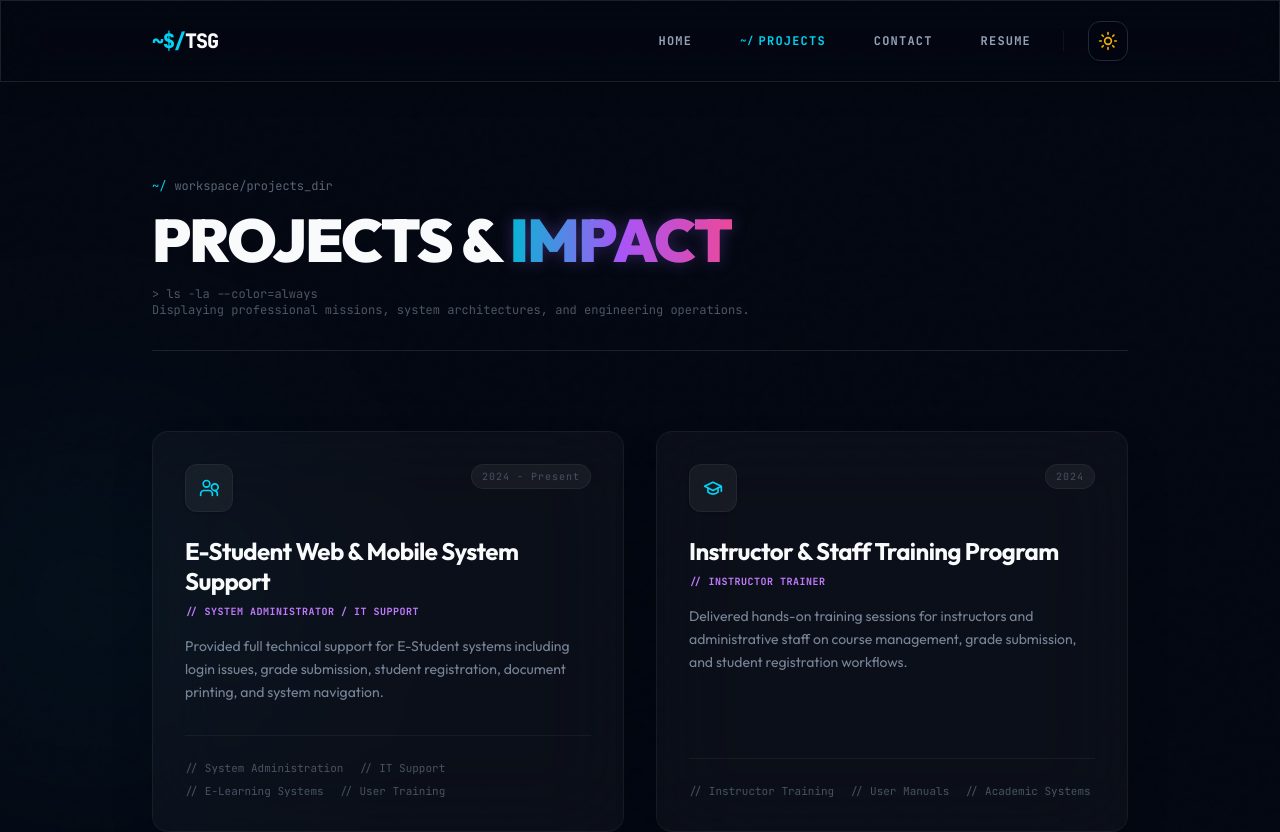
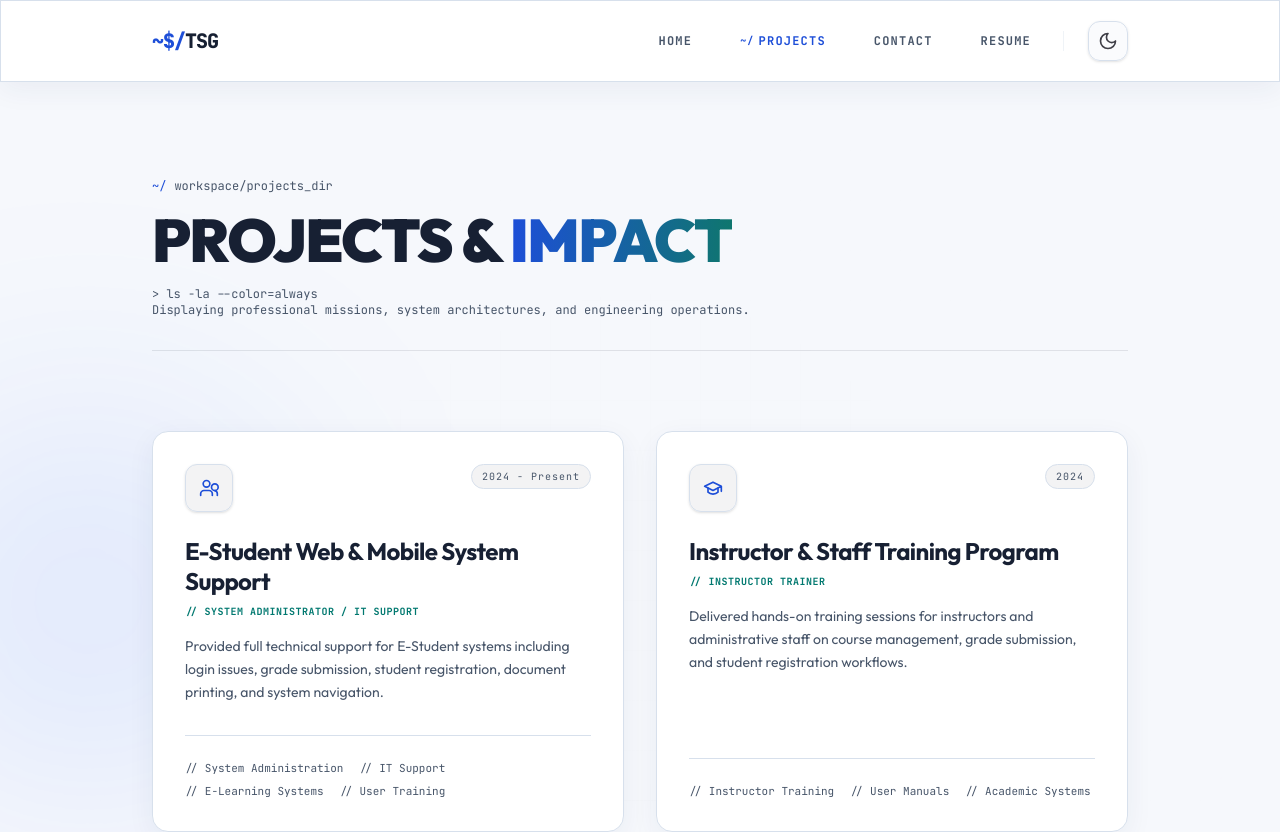
Before and after one commit to teme2127/Portfolio, a Next.js app: page /projects in a window 1280 px wide. Shown: the top 832 px of the page. Built offline with nearby package versions, Linux system fonts and the light colour scheme.

Commit message:
Refresh portfolio with readable blue and slate color themes

```diff
--- a/app/components/Footer.tsx
+++ b/app/components/Footer.tsx
@@ -6,7 +6,7 @@ export default function Footer() {
       <div className="mx-auto max-w-5xl px-6 py-10">
         <div className="flex flex-col items-center justify-between gap-4 sm:flex-row">
           <p className="font-mono text-[10px] text-muted-foreground uppercase tracking-widest text-center sm:text-left">
-            © {new Date().getFullYear()} Temesgen Sisay <span className="text-purple-500">•</span> Crafted with Precision
+            © {new Date().getFullYear()} Temesgen Sisay <span className="text-teal-700 dark:text-teal-300">•</span> Crafted with Precision
           </p>
           <div className="flex gap-6 font-mono text-[10px] uppercase tracking-widest">
             <Link href="/" className="text-muted-foreground hover:text-foreground transition-colors">
--- a/app/components/Navbar.tsx
+++ b/app/components/Navbar.tsx
@@ -16,11 +16,11 @@ export default function Navbar() {
   ];
 
   return (
-    <header className="glass sticky top-0 z-50 border-b border-white/5 dark:border-white/5 bg-background/60 backdrop-blur-md">
+    <header className="glass sticky top-0 z-50 border-b border-border dark:border-border bg-background/60 backdrop-blur-md">
       <nav className="mx-auto flex max-w-5xl items-center justify-between px-6 py-5">
         <Link href="/" className="font-mono text-xl font-extrabold tracking-tighter text-foreground hover:opacity-80 transition-opacity">
-          <span className="text-cyan-600 dark:text-cyan-400">~$/</span>TSG
-          <span className="animate-blink font-bold text-purple-500">_</span>
+          <span className="text-primary">~$/</span>TSG
+          <span className="animate-blink font-bold text-teal-700 dark:text-teal-300">_</span>
         </Link>
 
         <div className="flex items-center gap-6">
@@ -34,12 +34,12 @@ export default function Navbar() {
                     href={link.href}
                     className={`font-mono text-xs font-bold uppercase tracking-widest transition-all relative py-1 px-2 flex items-center gap-1 ${
                       isActive
-                        ? "text-cyan-600 dark:text-cyan-400"
+                        ? "text-primary"
                         : "text-muted-foreground hover:text-foreground"
                     }`}
                   >
                     {isActive && (
-                      <span className="text-cyan-600 dark:text-cyan-400 select-none text-[10px]">~/</span>
+                      <span className="text-primary select-none text-[10px]">~/</span>
                     )}
                     {link.name}
                   </Link>
@@ -72,12 +72,12 @@ export default function Navbar() {
                       onClick={() => setMenuOpen(false)}
                       className={`font-mono text-sm font-bold uppercase tracking-widest transition-all py-2 px-2 flex items-center gap-1 ${
                         isActive
-                          ? "text-cyan-600 dark:text-cyan-400"
+                          ? "text-primary"
                           : "text-muted-foreground hover:text-foreground"
                       }`}
                     >
                       {isActive && (
-                        <span className="text-cyan-600 dark:text-cyan-400 select-none text-[10px]">~/</span>
+                        <span className="text-primary select-none text-[10px]">~/</span>
                       )}
                       {link.name}
                     </Link>
--- a/app/components/ThemeToggle.tsx
+++ b/app/components/ThemeToggle.tsx
@@ -6,19 +6,19 @@ import { useSyncExternalStore } from "react";
 const subscribe = () => () => {};
 
 export default function ThemeToggle() {
-  const { theme, setTheme } = useTheme();
+  const { resolvedTheme, setTheme } = useTheme();
   const mounted = useSyncExternalStore(subscribe, () => true, () => false);
 
   if (!mounted) return <div className="w-10 h-10" />;
 
   return (
     <button
-      onClick={() => setTheme(theme === "dark" ? "light" : "dark")}
+      onClick={() => setTheme(resolvedTheme === "dark" ? "light" : "dark")}
       className="inline-flex h-10 w-10 items-center justify-center rounded-xl border border-border bg-background/50 backdrop-blur-sm text-sm font-medium transition-all hover:bg-accent hover:scale-110 active:scale-95 shadow-sm"
       aria-label="Toggle theme"
     >
-      {theme === "dark" ? (
-        <svg xmlns="http://www.w3.org/2000/svg" width="20" height="20" viewBox="0 0 24 24" fill="none" stroke="currentColor" strokeWidth="2" strokeLinecap="round" strokeLinejoin="round" className="text-yellow-500"><circle cx="12" cy="12" r="4"/><path d="M12 2v2"/><path d="M12 20v2"/><path d="m4.93 4.93 1.41 1.41"/><path d="m17.66 17.66 1.41 1.41"/><path d="M2 12h2"/><path d="M20 12h2"/><path d="m6.34 17.66-1.41 1.41"/><path d="m19.07 4.93-1.41 1.41"/></svg>
+      {resolvedTheme === "dark" ? (
+        <svg xmlns="http://www.w3.org/2000/svg" width="20" height="20" viewBox="0 0 24 24" fill="none" stroke="currentColor" strokeWidth="2" strokeLinecap="round" strokeLinejoin="round" className="text-amber-700 dark:text-amber-300"><circle cx="12" cy="12" r="4"/><path d="M12 2v2"/><path d="M12 20v2"/><path d="m4.93 4.93 1.41 1.41"/><path d="m17.66 17.66 1.41 1.41"/><path d="M2 12h2"/><path d="M20 12h2"/><path d="m6.34 17.66-1.41 1.41"/><path d="m19.07 4.93-1.41 1.41"/></svg>
       ) : (
         <svg xmlns="http://www.w3.org/2000/svg" width="20" height="20" viewBox="0 0 24 24" fill="none" stroke="currentColor" strokeWidth="2" strokeLinecap="round" strokeLinejoin="round" className="text-zinc-700"><path d="M12 3a6 6 0 0 0 9 9 9 9 0 1 1-9-9Z"/></svg>
       )}
--- a/app/globals.css
+++ b/app/globals.css
@@ -39,48 +39,54 @@
 
 @layer base {
   :root {
-    --background: hsl(0 0% 100%);
-    --foreground: hsl(222.2 84% 4.9%);
-    --card: hsl(0 0% 100%);
-    --card-foreground: hsl(222.2 84% 4.9%);
-    --popover: hsl(0 0% 100%);
-    --popover-foreground: hsl(222.2 84% 4.9%);
-    --primary: hsl(221.2 83.2% 53.3%);
-    --primary-foreground: hsl(210 40% 98%);
-    --secondary: hsl(210 40% 96.1%);
-    --secondary-foreground: hsl(222.2 47.4% 11.2%);
-    --muted: hsl(210 40% 96.1%);
-    --muted-foreground: hsl(215.4 16.3% 46.9%);
-    --accent: hsl(210 40% 96.1%);
-    --accent-foreground: hsl(222.2 47.4% 11.2%);
-    --destructive: hsl(0 84.2% 60.2%);
-    --destructive-foreground: hsl(210 40% 98%);
-    --border: hsl(214.3 31.8% 91.4%);
-    --input: hsl(214.3 31.8% 91.4%);
-    --ring: hsl(221.2 83.2% 53.3%);
+    --background: #f6f8fc;
+    --foreground: #172033;
+    --card: #ffffff;
+    --card-foreground: #172033;
+    --popover: #ffffff;
+    --popover-foreground: #172033;
+    --primary: #1d4ed8;
+    --primary-foreground: #ffffff;
+    --secondary: #eaf0f8;
+    --secondary-foreground: #334155;
+    --muted: #eaf0f8;
+    --muted-foreground: #475569;
+    --accent: #e8f0ff;
+    --accent-foreground: #1d4ed8;
+    --destructive: #b91c1c;
+    --destructive-foreground: #ffffff;
+    --border: #d7e0ec;
+    --input: #d7e0ec;
+    --ring: #2563eb;
     --radius: 1rem;
+    --highlight-start: #1d4ed8;
+    --highlight-end: #0f766e;
+    --surface-shadow: 0 8px 28px rgb(30 58 95 / 0.06);
   }
 
   .dark {
-    --background: hsl(224 71% 4%);
-    --foreground: hsl(210 40% 98%);
-    --card: hsl(224 71% 4%);
-    --card-foreground: hsl(210 40% 98%);
-    --popover: hsl(224 71% 4%);
-    --popover-foreground: hsl(210 40% 98%);
-    --primary: hsl(210 40% 98%);
-    --primary-foreground: hsl(222.2 47.4% 11.2%);
-    --secondary: hsl(217.2 32.6% 17.5%);
-    --secondary-foreground: hsl(210 40% 98%);
-    --muted: hsl(217.2 32.6% 17.5%);
-    --muted-foreground: hsl(215 20.2% 65.1%);
-    --accent: hsl(217.2 32.6% 17.5%);
-    --accent-foreground: hsl(210 40% 98%);
-    --destructive: hsl(0 62.8% 30.6%);
-    --destructive-foreground: hsl(210 40% 98%);
-    --border: hsl(217.2 32.6% 17.5%);
-    --input: hsl(217.2 32.6% 17.5%);
-    --ring: hsl(224.3 76.3% 48%);
+    --background: #111827;
+    --foreground: #f1f5f9;
+    --card: #1e293b;
+    --card-foreground: #f1f5f9;
+    --popover: #1e293b;
+    --popover-foreground: #f1f5f9;
+    --primary: #93c5fd;
+    --primary-foreground: #111827;
+    --secondary: #28364a;
+    --secondary-foreground: #e2e8f0;
+    --muted: #28364a;
+    --muted-foreground: #cbd5e1;
+    --accent: #253858;
+    --accent-foreground: #bfdbfe;
+    --destructive: #fca5a5;
+    --destructive-foreground: #111827;
+    --border: #41516a;
+    --input: #41516a;
+    --ring: #93c5fd;
+    --highlight-start: #93c5fd;
+    --highlight-end: #5eead4;
+    --surface-shadow: 0 8px 28px rgb(0 0 0 / 0.14);
   }
 }
 
@@ -94,7 +100,7 @@
   }
 }
 
-/* Custom Cyberpunk Utilities */
+/* Subtle background and surface utilities */
 .cyber-grid {
   background-image:
     linear-gradient(rgba(120, 120, 120, 0.05) 1px, transparent 1px),
@@ -111,27 +117,26 @@
 }
 
 .neon-text {
-  background-image: linear-gradient(to right, #06b6d4, #a855f7, #ec4899);
+  background-image: linear-gradient(to right, var(--highlight-start), var(--highlight-end));
   -webkit-background-clip: text;
   background-clip: text;
   color: transparent;
-  filter: drop-shadow(0 0 8px rgba(139, 92, 246, 0.3));
 }
 
 .glass {
   border-width: 1px;
-  border-color: color-mix(in srgb, var(--foreground) 10%, transparent);
-  background-color: color-mix(in srgb, var(--background) 20%, transparent);
-  box-shadow: 0 20px 25px -5px rgb(0 0 0 / 0.1), 0 8px 10px -6px rgb(0 0 0 / 0.1);
+  border-color: var(--border);
+  background-color: color-mix(in srgb, var(--card) 94%, transparent);
+  box-shadow: var(--surface-shadow);
   backdrop-filter: blur(24px);
   -webkit-backdrop-filter: blur(24px);
 }
 
 .glass-dark {
   border-width: 1px;
-  border-color: color-mix(in srgb, var(--foreground) 5%, transparent);
-  background-color: color-mix(in srgb, var(--foreground) 3%, transparent);
-  box-shadow: 0 25px 50px -12px rgb(0 0 0 / 0.25);
+  border-color: var(--border);
+  background-color: var(--card);
+  box-shadow: var(--surface-shadow);
   backdrop-filter: blur(40px);
   -webkit-backdrop-filter: blur(40px);
 }
@@ -203,3 +208,14 @@
 .animate-scale-in {
   animation: scaleIn 0.4s ease-out forwards;
 }
+
+@layer base {
+  :focus-visible {
+    outline: 3px solid var(--ring);
+    outline-offset: 4px;
+  }
+  ::selection {
+    background: var(--primary);
+    color: var(--primary-foreground);
+  }
+}
--- a/app/layout.tsx
+++ b/app/layout.tsx
@@ -29,12 +29,12 @@ export default function RootLayout({
 }) {
   return (
     <html lang="en" suppressHydrationWarning className="scroll-smooth">
-      <body className={`${outfit.variable} ${jetbrainsMono.variable} font-sans min-h-screen flex flex-col antialiased relative selection:bg-blue-500/30 selection:text-blue-200 dark:selection:bg-cyan-500/20`}>
+      <body className={`${outfit.variable} ${jetbrainsMono.variable} font-sans min-h-screen flex flex-col antialiased relative`}>
         {/* Background Visual Effects */}
         <div className="absolute inset-0 -z-50 overflow-hidden pointer-events-none bg-background">
           {/* Animated Neon Light Blobs */}
-          <div className="absolute top-[20%] left-[-10%] w-96 h-96 bg-blue-600/10 dark:bg-cyan-500/5 rounded-full blur-[120px] animate-drift pointer-events-none" />
-          <div className="absolute bottom-[20%] right-[-10%] w-96 h-96 bg-purple-600/10 dark:bg-purple-500/5 rounded-full blur-[120px] animate-drift-slow pointer-events-none" style={{ animationDelay: "-8s" }} />
+          <div className="absolute top-[20%] left-[-10%] w-96 h-96 bg-blue-600/10 dark:bg-blue-500/5 rounded-full blur-[120px] animate-drift pointer-events-none" />
+          <div className="absolute bottom-[20%] right-[-10%] w-96 h-96 bg-teal-600/10 dark:bg-teal-500/5 rounded-full blur-[120px] animate-drift-slow pointer-events-none" style={{ animationDelay: "-8s" }} />
 
           {/* Cyber Grid Mask */}
           <div className="absolute inset-0 cyber-grid opacity-20 dark:opacity-30" />
@@ -45,8 +45,8 @@ export default function RootLayout({
 
         <ThemeProvider
           attribute="class"
-          defaultTheme="dark"
-          enableSystem={false}
+          defaultTheme="system"
+          enableSystem
         >
           <Navbar />
           <main className="flex-grow relative z-10">
--- a/app/projects/page.tsx
+++ b/app/projects/page.tsx
@@ -78,13 +78,13 @@ export default function ProjectsPage() {
     <div className="mx-auto max-w-5xl px-6 py-16 sm:py-24 relative">
       {/* Page Header */}
       <div className="space-y-4 mb-20 border-b border-foreground/10 pb-8">
-        <div className="flex items-center gap-2 font-mono text-xs text-muted-foreground/60">
-          <span className="text-cyan-600 dark:text-cyan-400">~/</span>workspace/projects_dir
+        <div className="flex items-center gap-2 font-mono text-xs text-muted-foreground">
+          <span className="text-primary">~/</span>workspace/projects_dir
         </div>
         <h1 className="text-4xl font-black tracking-tight sm:text-6xl text-foreground uppercase">
           PROJECTS & <span className="neon-text">IMPACT</span>
         </h1>
-        <p className="max-w-2xl font-mono text-xs text-muted-foreground/50">
+        <p className="max-w-2xl font-mono text-xs text-muted-foreground">
           &gt; ls -la --color=always
           <br />
           Displaying professional missions, system architectures, and engineering operations.
@@ -98,49 +98,49 @@ export default function ProjectsPage() {
           return (
             <div
               key={index}
-              className="group relative flex flex-col justify-between overflow-hidden rounded-2xl border border-white/5 bg-foreground/[0.01] dark:bg-foreground/[0.01] p-8 shadow-sm transition-all duration-500 hover:border-cyan-500/30 hover:bg-cyan-500/[0.01] glass-dark"
+              className="group relative flex flex-col justify-between overflow-hidden rounded-2xl border border-border bg-foreground/[0.01] dark:bg-foreground/[0.01] p-8 shadow-sm transition-all duration-500 hover:border-blue-500/30 hover:bg-blue-500/[0.01] glass-dark"
             >
               {/* Corner Ambient Glow */}
-              <div className="absolute top-0 right-0 w-32 h-32 bg-cyan-500/5 rounded-full blur-3xl -z-10 translate-x-1/2 -translate-y-1/2 opacity-0 group-hover:opacity-100 transition-opacity duration-500 pointer-events-none" />
+              <div className="absolute top-0 right-0 w-32 h-32 bg-blue-500/5 rounded-full blur-3xl -z-10 translate-x-1/2 -translate-y-1/2 opacity-0 group-hover:opacity-100 transition-opacity duration-500 pointer-events-none" />
 
               <div>
                 {/* Header elements inside card */}
                 <div className="flex justify-between items-start mb-6">
-                  <div className="w-12 h-12 rounded-xl bg-foreground/5 flex items-center justify-center text-cyan-600 dark:text-cyan-400 group-hover:scale-115 transition-transform duration-500 shadow-sm border border-white/5">
+                  <div className="w-12 h-12 rounded-xl bg-foreground/5 flex items-center justify-center text-primary group-hover:scale-115 transition-transform duration-500 shadow-sm border border-border">
                     {project.icon}
                   </div>
-                  <span className="font-mono text-[10px] tracking-widest text-muted-foreground/40 bg-foreground/5 px-2.5 py-1 rounded-md border border-white/5">
+                  <span className="font-mono text-[10px] tracking-widest text-muted-foreground bg-foreground/5 px-2.5 py-1 rounded-md border border-border">
                     {project.period}
                   </span>
                 </div>
 
                 {/* Info titles */}
-                <h2 className="text-2xl font-bold mb-2 group-hover:text-cyan-600 dark:group-hover:text-cyan-400 transition-colors leading-tight tracking-tight">
+                <h2 className="text-2xl font-bold mb-2 group-hover:text-primary transition-colors leading-tight tracking-tight">
                   {project.title}
                 </h2>
 
-                <p className="text-[10px] font-mono font-bold text-purple-600 dark:text-purple-400 mb-4 uppercase tracking-wider">
+                <p className="text-[10px] font-mono font-bold text-teal-700 dark:text-teal-300 mb-4 uppercase tracking-wider">
                   {"// "}{project.role}
                 </p>
 
-                <p className="text-muted-foreground/80 leading-relaxed text-sm mb-8">
+                <p className="text-muted-foreground leading-relaxed text-sm mb-8">
                   {project.description}
                 </p>
               </div>
 
               {/* Technologies as Comment tags */}
-              <div className="flex flex-wrap gap-x-4 gap-y-1.5 pt-6 border-t border-white/5 font-mono text-[11px] text-muted-foreground/45">
+              <div className="flex flex-wrap gap-x-4 gap-y-1.5 pt-6 border-t border-border font-mono text-[11px] text-muted-foreground">
                 {project.skills.map((skill) => (
-                  <span key={skill} className="hover:text-cyan-400 transition-colors">
+                  <span key={skill} className="hover:text-primary transition-colors">
                     {"// "}{skill}
                   </span>
                 ))}
               </div>
 
               {/* INTERACTIVE MOCK SHELL HOVER OVERLAY */}
-              <div className="absolute inset-0 bg-background/98 backdrop-blur-md opacity-0 group-hover:opacity-100 transition-all duration-300 p-6 flex flex-col font-mono text-xs text-muted-foreground/90 justify-between pointer-events-none group-hover:pointer-events-auto border border-cyan-500/20 rounded-2xl z-20">
+              <div className="absolute inset-0 bg-background/98 backdrop-blur-md opacity-0 group-hover:opacity-100 transition-all duration-300 p-6 flex flex-col font-mono text-xs text-muted-foreground justify-between pointer-events-none group-hover:pointer-events-auto border border-blue-500/20 rounded-2xl z-20">
                 <div className="space-y-2.5">
-                  <div className="flex items-center justify-between border-b border-white/5 pb-2 mb-2">
+                  <div className="flex items-center justify-between border-b border-border pb-2 mb-2">
                     <div className="flex gap-1.5">
                       <span className="w-2.5 h-2.5 rounded-full bg-red-500/80" />
                       <span className="w-2.5 h-2.5 rounded-full bg-yellow-500/80" />
@@ -148,15 +148,15 @@ export default function ProjectsPage() {
                     </div>
                     <span className="text-[9px] opacity-35 tracking-wider font-mono">{scriptName}</span>
                   </div>
-                  <p><span className="text-cyan-600 dark:text-cyan-400">guest@tsg:~$</span> ./{scriptName}</p>
-                  <p className="text-green-500/80 font-semibold">[INFO] Initializing system stack...</p>
-                  <p className="text-cyan-500/80">[INFO] Authenticating role: {project.role}</p>
-                  <p className="text-purple-400/90">[OK] Compiling dependency: {project.skills[0]}</p>
-                  <p className="text-green-400 font-semibold">[SUCCESS] Sandbox initialized at port :8080</p>
+                  <p><span className="text-primary">guest@tsg:~$</span> ./{scriptName}</p>
+                  <p className="text-emerald-700 dark:text-emerald-300 font-semibold">[INFO] Initializing system stack...</p>
+                  <p className="text-primary">[INFO] Authenticating role: {project.role}</p>
+                  <p className="text-teal-700 dark:text-teal-300">[OK] Compiling dependency: {project.skills[0]}</p>
+                  <p className="text-emerald-700 dark:text-emerald-300 font-semibold">[SUCCESS] Sandbox initialized at port :8080</p>
                 </div>
-                <div className="flex justify-between items-center border-t border-white/5 pt-2 mt-2">
-                  <span className="text-[10px] text-cyan-500 dark:text-cyan-400 font-bold uppercase tracking-widest">STATUS: SYSTEM_ACTIVE</span>
-                  <span className="animate-blink text-cyan-600 dark:text-cyan-400 text-sm font-black font-mono">_</span>
+                <div className="flex justify-between items-center border-t border-border pt-2 mt-2">
+                  <span className="text-[10px] text-primary font-bold uppercase tracking-widest">STATUS: SYSTEM_ACTIVE</span>
+                  <span className="animate-blink text-primary text-sm font-black font-mono">_</span>
                 </div>
               </div>
             </div>
@@ -165,30 +165,30 @@ export default function ProjectsPage() {
       </div>
 
       {/* Let's build together Section */}
-      <div className="mt-32 glass-dark border border-white/10 rounded-2xl overflow-hidden group">
+      <div className="mt-32 glass-dark border border-border rounded-2xl overflow-hidden group">
         {/* Window Header */}
-        <div className="bg-foreground/5 px-5 py-3 border-b border-white/5 flex items-center justify-between">
+        <div className="bg-foreground/5 px-5 py-3 border-b border-border flex items-center justify-between">
           <div className="flex gap-2">
             <div className="w-2.5 h-2.5 rounded-full bg-red-500/80" />
             <div className="w-2.5 h-2.5 rounded-full bg-yellow-500/80" />
             <div className="w-2.5 h-2.5 rounded-full bg-green-500/80" />
           </div>
-          <span className="font-mono text-[10px] text-muted-foreground/40 uppercase tracking-widest">sys_connect.exe</span>
+          <span className="font-mono text-[10px] text-muted-foreground uppercase tracking-widest">sys_connect.exe</span>
         </div>
 
         <div className="p-12 text-center relative overflow-hidden">
-          <div className="absolute inset-0 bg-gradient-to-br from-cyan-500/5 via-transparent to-purple-500/5 opacity-0 group-hover:opacity-100 transition-opacity duration-700 pointer-events-none" />
+          <div className="absolute inset-0 bg-gradient-to-br from-blue-500/5 via-transparent to-teal-500/5 opacity-0 group-hover:opacity-100 transition-opacity duration-700 pointer-events-none" />
 
           <h3 className="text-2xl sm:text-3xl font-black mb-4 uppercase tracking-tight">
             Let&apos;s build <span className="neon-text">something premium</span>
           </h3>
-          <p className="text-muted-foreground/70 mb-8 max-w-md mx-auto text-sm leading-relaxed">
+          <p className="text-muted-foreground mb-8 max-w-md mx-auto text-sm leading-relaxed">
             Have a project in mind or need deep system administration and web expertise? I&apos;m ready to establish connection.
           </p>
 
           <Link
             href="/contact"
-            className="group inline-flex h-12 items-center justify-center rounded-xl bg-cyan-600 dark:bg-cyan-500 hover:bg-cyan-700 hover:dark:bg-cyan-600 px-8 text-xs font-bold text-white transition-all hover:scale-[1.02] active:scale-95 shadow-lg shadow-cyan-500/10 font-mono tracking-wider"
+            className="group inline-flex h-12 items-center justify-center rounded-xl bg-blue-700 dark:bg-blue-700 hover:bg-blue-800 dark:hover:bg-blue-800 px-8 text-xs font-bold text-white transition-all hover:scale-[1.02] active:scale-95 shadow-lg shadow-blue-500/10 font-mono tracking-wider"
           >
             ESTABLISH CONNECTION
             <svg xmlns="http://www.w3.org/2000/svg" width="14" height="14" viewBox="0 0 24 24" fill="none" stroke="currentColor" strokeWidth="2.5" strokeLinecap="round" strokeLinejoin="round" className="ml-2 transition-transform group-hover:translate-x-1"><path d="M5 12h14"/><path d="m12 5 7 7-7 7"/></svg>
```
Also changed, not shown: app/components/Resume.tsx (+7 -7 lines), app/contact/page.tsx (+30 -30 lines), app/page.tsx (+47 -47 lines).
